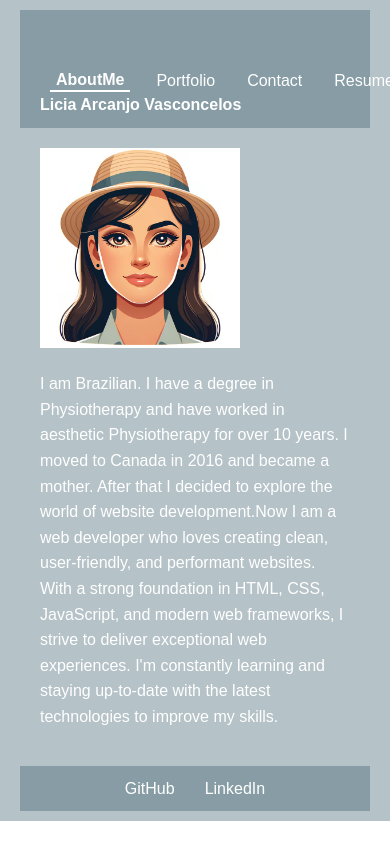
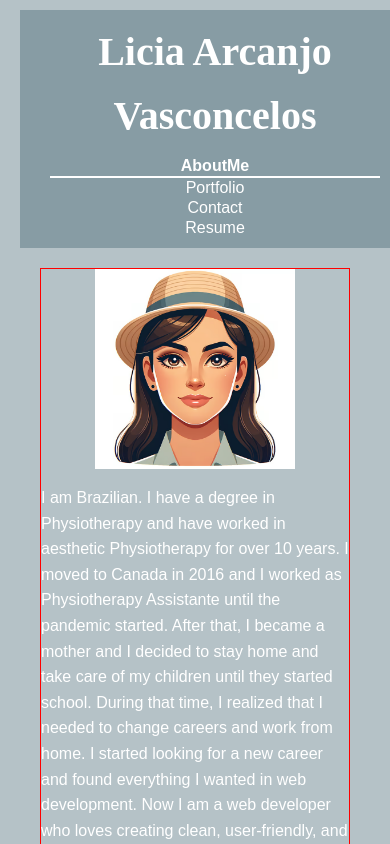
Before and after one commit to Liciaav/Licia-s-Portifolio, a React (Vite) app: page / in a window 390 px wide. Shown: the top 844 px of the page. Built offline with nearby package versions, Linux system fonts and the light colour scheme.

Commit message:
fixed erros

```diff
--- a/src/components/AboutMe.jsx
+++ b/src/components/AboutMe.jsx
@@ -1,10 +1,12 @@
-function AboutMe(){
-    return (
-      <section>
-        <img id='my-avatar' src={"./src/image/licia.avif"} alt="Developer's avatar"></img>
-        <p>I am Brazilian. I have a degree in Physiotherapy and have worked in aesthetic Physiotherapy for over 10 years. I moved to Canada in 2016 and became a mother. After that I decided to explore the world of website development.Now I am a web developer who loves creating clean, user-friendly, and performant websites. With a strong foundation in HTML, CSS, JavaScript, and modern web frameworks, I strive to deliver exceptional web experiences. I'm constantly learning and staying up-to-date with the latest technologies to improve my skills.</p>
-      </section>
-    );
-  }
+function AboutMe() {
+  return (
+    <section class="about-me-section">
+      <div class='my-avatar-section'>
+        <img class="my-avatar" src={"./src/image/licia.avif"} alt="Developer's avatar"></img>
+      </div>
+      <p class="about-me-description ">I am Brazilian. I have a degree in Physiotherapy and have worked in aesthetic Physiotherapy for over 10 years. I moved to Canada in 2016 and I worked as Physiotherapy Assistante until the pandemic started. After that, I became a mother and I decided to stay home and take care of my children until they started school. During that time, I realized that I needed to change careers and work from home. I started looking for a new career and found everything I wanted in web development. Now I am a web developer who loves creating clean, user-friendly, and performant websites. With a strong foundation in HTML, CSS, JavaScript, and modern web frameworks, I strive to deliver exceptional web experiences. I'm constantly learning and staying up-to-date with the latest technologies to improve my skills.</p>
+    </section>
+  );
+}
 
-  export default AboutMe;
+export default AboutMe;
--- a/src/components/Header.jsx
+++ b/src/components/Header.jsx
@@ -1,6 +1,7 @@
 function Header({ setCurrentSection, currentSection}){
     return (
       <header>
+        <h1 style={{ textAlign: "center", fontSize: "40px", fontFamily: "cursive" }}>Licia Arcanjo Vasconcelos</h1>
         <nav>
           {['AboutMe', 'Portfolio', 'Contact', 'Resume'].map((section) => (
             <button
@@ -12,7 +13,6 @@ function Header({ setCurrentSection, currentSection}){
             </button>
           ))}
         </nav>
-        <h1>Licia Arcanjo Vasconcelos</h1>
       </header>
     );
   }
--- a/src/components/Project.jsx
+++ b/src/components/Project.jsx
@@ -4,28 +4,28 @@ function Project({ title, imageUrl, deployedLink, githubLink}){
       <div>
         <h3>Happiest of Hours</h3>
         <img id='icone' src={"./src/image/dalas.jpg"} alt="Dalla's skyline"></img>
-        <a href="https://github.com/BriannaVitan/Happiest-of-Hours.git">View Code</a>
+        <a target="_blank" href="https://github.com/BriannaVitan/Happiest-of-Hours.git">View Code</a>
         <a href="BriannaVitan/Happiest-of-Hours"></a>
       </div>
 
       <div>
         <h3>My Cars</h3>
         <img id='icone' src={"./src/image/cars.webp"} alt="Vehicles"></img>
-        <a href="https://github.com/Liciaav/Licia-My-Cars.git">View Code</a>
+        <a target="_blank" href="https://github.com/Liciaav/Licia-My-Cars.git">View Code</a>
         <a href="Liciaav/Licia-My-Cars"></a>
       </div>
 
       <div>
         <h3>Weather App</h3>
         <img id='icone' src={"./src/image/wheather.jpeg"} alt="Weather"></img>
-        <a href="https://github.com/Liciaav/Licia-Weather.app.git">View Code</a>
+        <a target="_blank" href="https://github.com/Liciaav/Licia-Weather.app.git">View Code</a>
         <a href="Liciaav/Licia-Weather.app"></a>
       </div>
 
       <div>
         <h3>Placeholder</h3>
         <img id='icone' src={"./src/image/placeholder.jpg"} alt="Placeholder"></img>
-        <a href="https://github.com/Liciaav/">View Code</a>
+        <a target="_blank" href="https://github.com/Liciaav/">View Code</a>
         <a href="Liciaav/Licia"></a>
       </div>
 
--- a/src/style.css
+++ b/src/style.css
@@ -22,7 +22,8 @@ nav {
     flex-direction: row;
     flex-wrap: nowrap;
     justify-content: space-evenly;
-    margin-top: 50px;
+    /* margin-top: 50px; */
+    margin-top: 8px;
 }
 
 nav button {
@@ -39,9 +40,23 @@ nav button.active {
     border-bottom: 2px solid #fff;
 }
 
+/* home page main content */
 main {
     padding: 20px;
 }
+
+.about-me-section {
+    display: flex;
+}
+
+.my-avatar {
+    width: 200px;
+}
+
+.about-me-description {
+    margin-left: 10px;
+}
+/* end of home page main content */
 
 form {
     display: flex;
@@ -71,14 +86,38 @@ footer a {
     text-decoration: none;
 }
 
-#my-avatar{
-width: 200px;
-}
-
-#icone{
+#icone {
     width: 100px;
     display: flex;
     flex-direction: row;
     justify-content: space-between;
     align-items: center;
 }
+
+/* mobile responsive home page main content */
+@media (max-width: 600px) {
+    header {
+        min-width: 350px
+    }
+
+    nav {
+        display: flex;
+        flex-direction: column;
+    }
+
+    .my-avatar-section {
+       display: flex;
+       justify-content: center;
+    }
+
+    .about-me-section {
+        display: flex;
+        flex-direction: column;
+        border: 1px solid red;
+    }
+
+    .about-me-description {
+        margin-left: 0px;
+    }
+  }
+/* end of home page main content */
```
